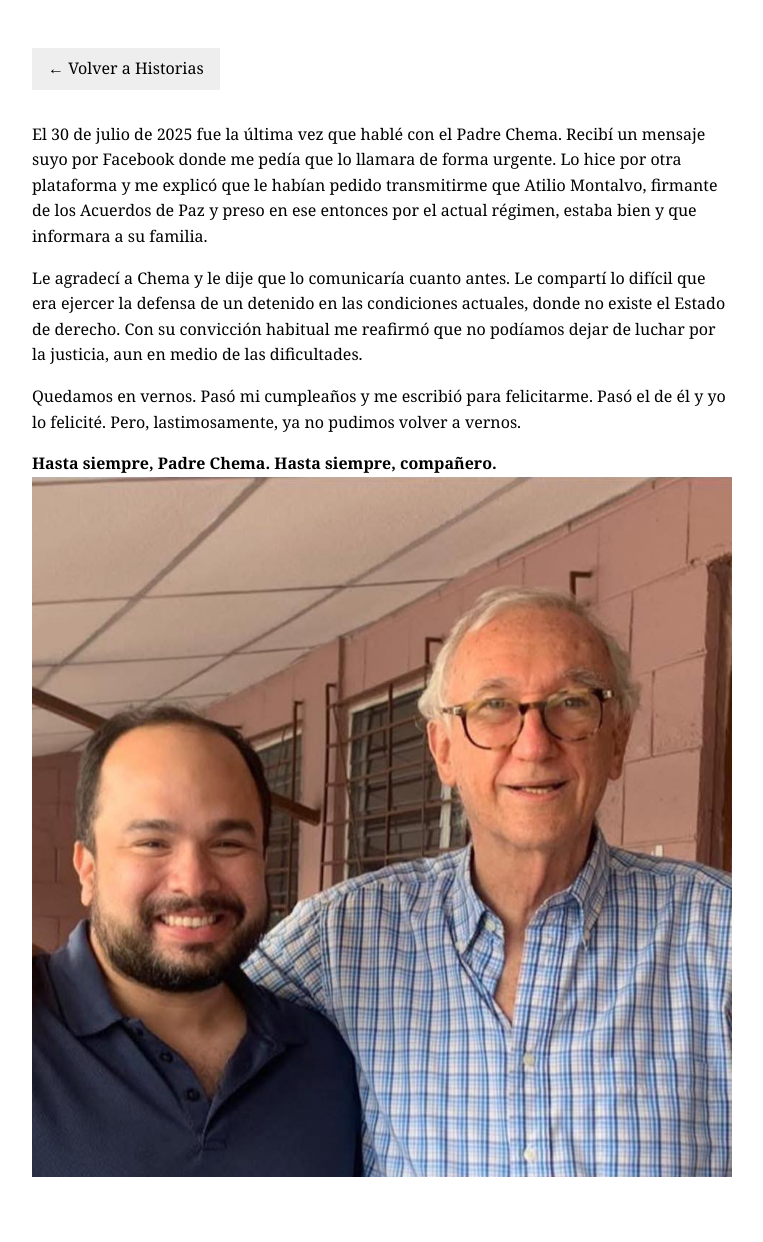
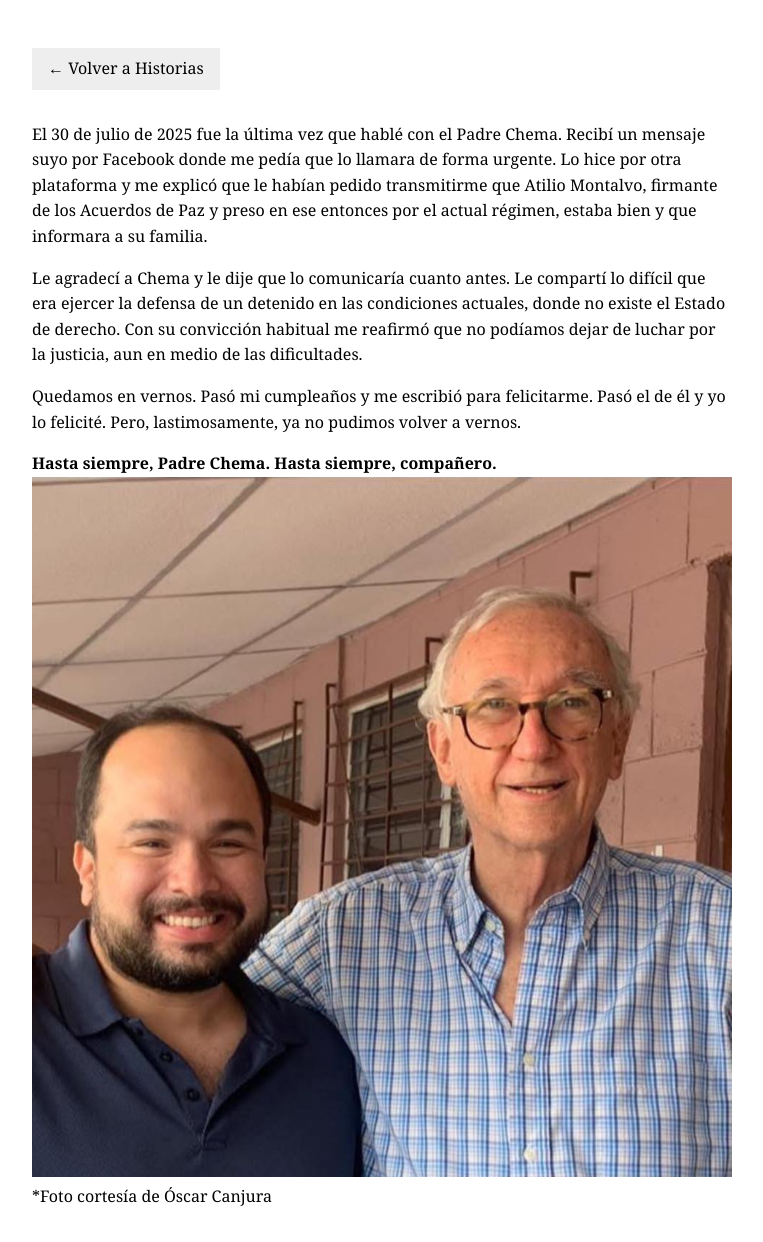
Before and after one commit to albertovth/graciaschema-site, a Jekyll site: the page built from _posts/2025-09-07-hay-que-seguir-luchando.md, in a window 1280 px wide. Shown: the whole page, without its empty margins (258-1021 px from the left). Built offline with Jekyll 4.4.1, drawn with Linux system fonts in a browser that asks for light colours; before the commit the page ends 1216 px from its top, so only the background shows below that.

Commit message:
Update 2025-09-07-hay-que-seguir-luchando.md

```diff
--- a/_posts/2025-09-07-hay-que-seguir-luchando.md
+++ b/_posts/2025-09-07-hay-que-seguir-luchando.md
@@ -12,3 +12,4 @@ Quedamos en vernos. Pasó mi cumpleaños y me escribió para felicitarme. Pasó
 
 **Hasta siempre, Padre Chema. Hasta siempre, compañero.**
 ![Padre Chema y Óscar Canjura]({{ '/assets/img/OC_JMT.jpg' | relative_url }})
+*Foto cortesía de Óscar Canjura
```
